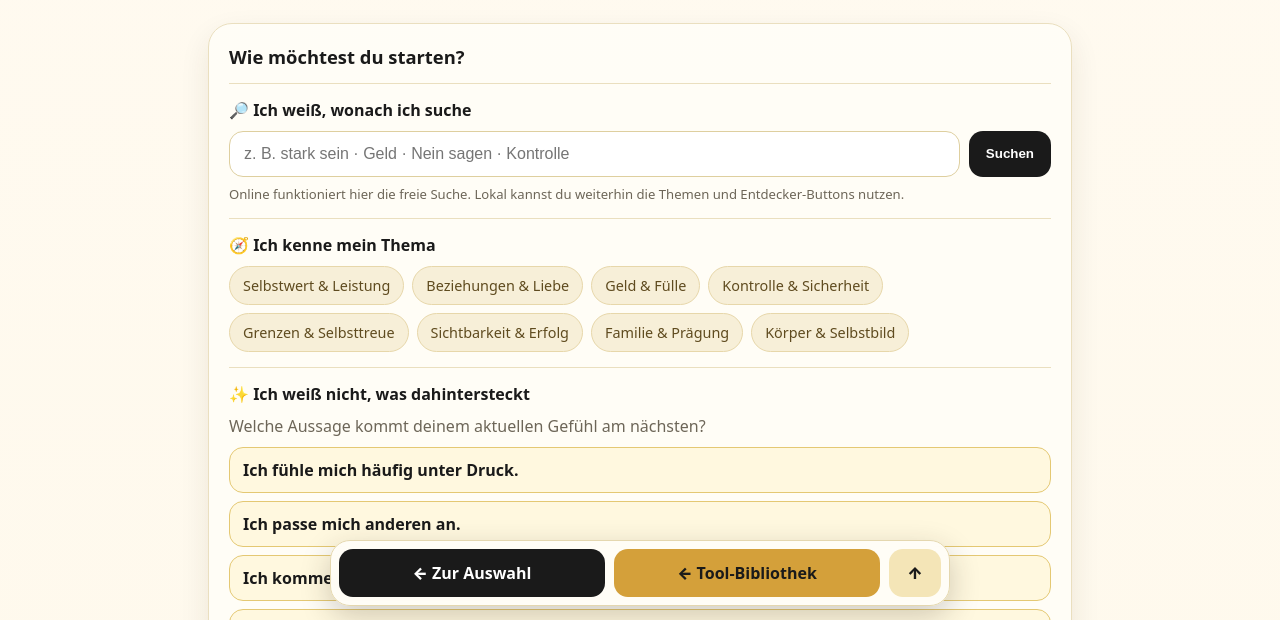
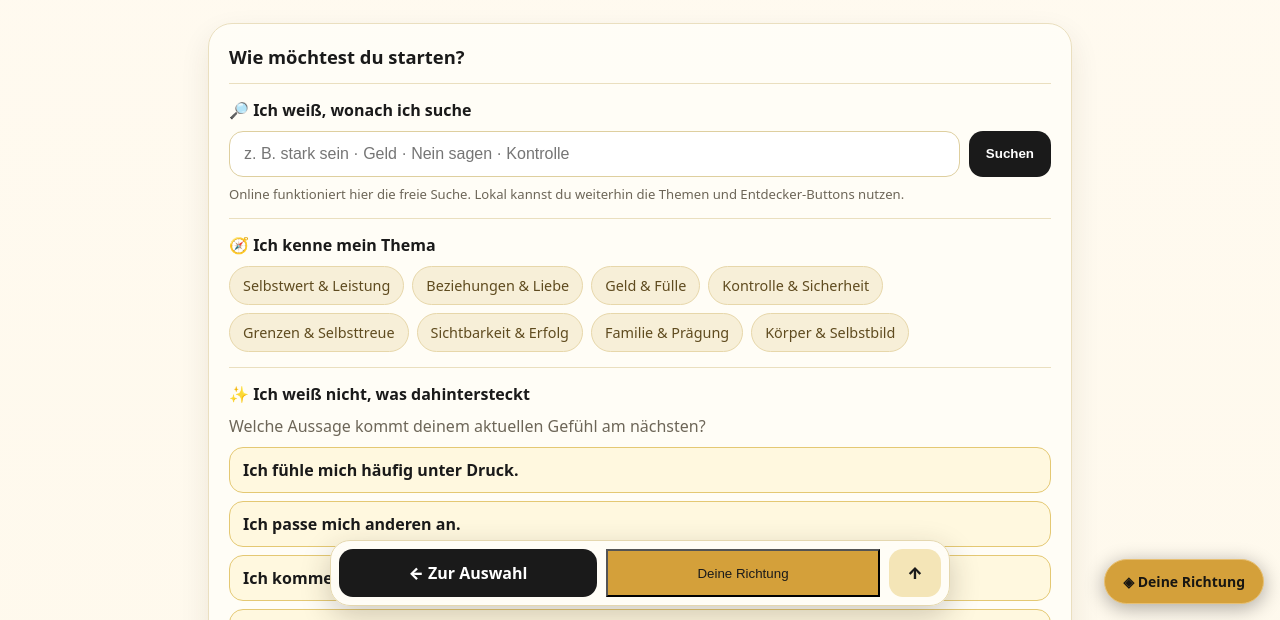
Before and after one commit to innercodesystems/ics-auswertungstool, a plain HTML site: page glaubenssatz-kompass.html in a window 1280 px wide. Shown: the part 180-800 px from the top of the page. Drawn offline with Linux system fonts and the light colour scheme.

Commit message:
Connect compass to shared ICS direction navigation

```diff
--- a/glaubenssatz-kompass.html
+++ b/glaubenssatz-kompass.html
@@ -1888,10 +1888,8 @@ body{padding-bottom:92px}
     ← Zur Auswahl
   </a>
 
-<a class="floating-inner"
-   href="https://innercodesystems.github.io/ics-auswertungstool/tool-bibliothek.html">
-  ← Tool-Bibliothek
-</a>
+<button class="floating-inner"
+   type="button" data-ics-direction>Deine Richtung</button>
 
   <a
     class="floating-top"
@@ -2132,4 +2130,5 @@ document.addEventListener('click', function(e){
   },true);
 })();
 </script>\n<div style="text-align:center;padding:24px 16px;font-size:12px;color:#777"><a href="https://www.innercodesystems.com/impressum.html" style="color:inherit">Impressum</a> · <a href="https://www.innercodesystems.com/datenschutz.html" style="color:inherit">Datenschutz</a></div>
+<script src="./ics-richtungsmodul.js?v=2" defer></script>
 </body></html>
```
